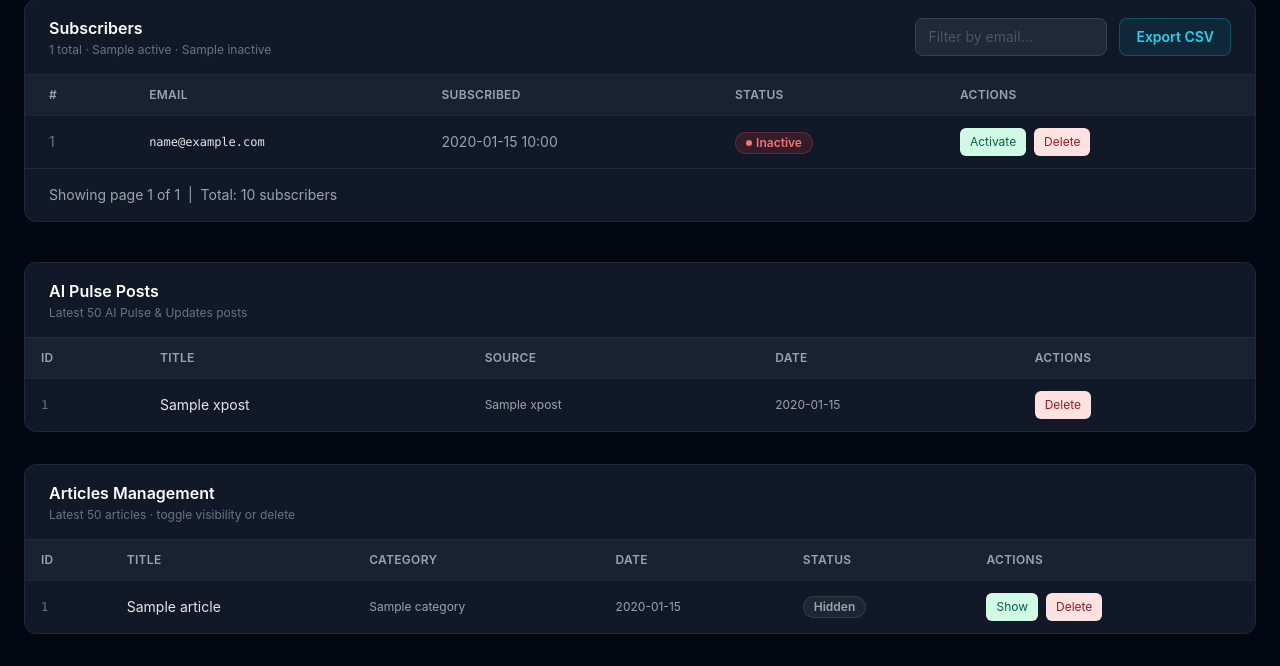
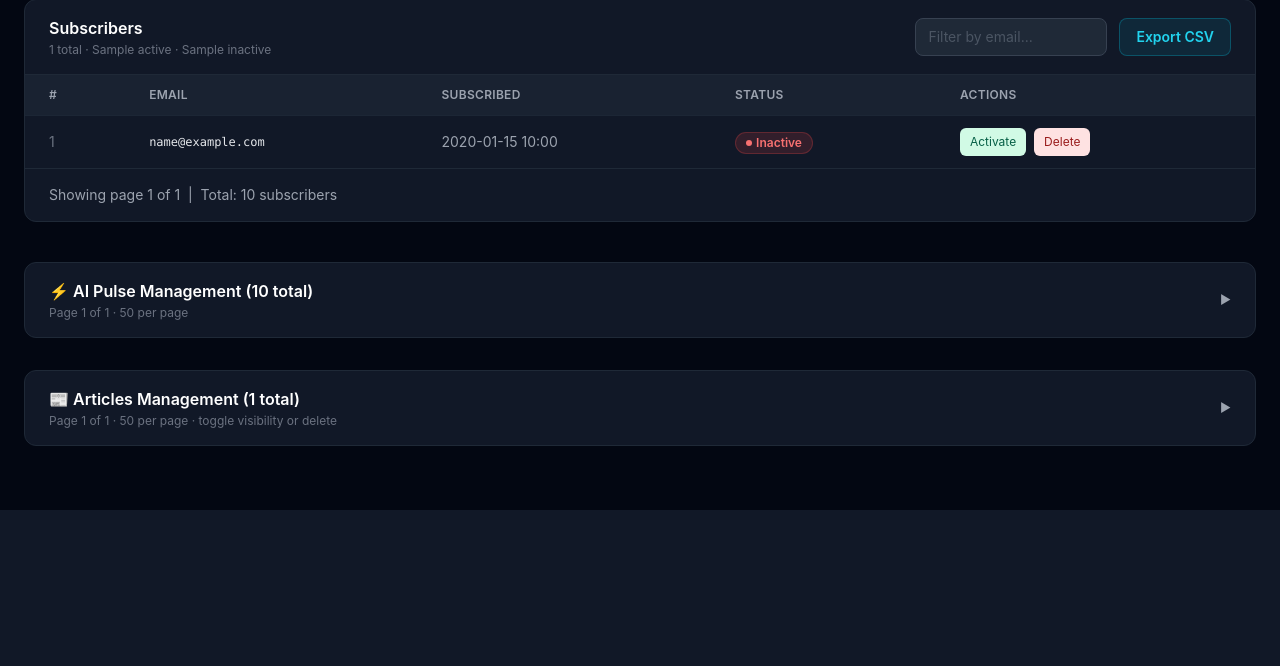
Before and after one commit to joetan79/ainews, a FastAPI app: template templates/admin.html in a window 1280 px wide. Shown: the part 694-1360 px from the top of the page. After the commit the page ends 1204 px from the top, so only its background shows below. Run offline with FastAPI, Linux system fonts and the light colour scheme; the template is opened without the code that fills it: most values are stand-ins (such as "Sample title", 1, 10 or a date in 2020); some libraries are stand-ins or nearby versions.

Commit message:
Auto sync 2026-04-22 12:01:49 | main.py,templates/admin.html,

```diff
--- a/main.py
+++ b/main.py
@@ -425,9 +425,15 @@ def admin_page(
     msg: Optional[str] = None,
     xpost_added: int = 0,
     xpost_deleted: int = 0,
+    article_added: int = 0,
+    article_deleted: int = 0,
     sub_page: int = 1,
+    art_page: int = 1,
+    xpost_page: int = 1,
 ):
     import math
+    PAGE_SIZE = 50
+
     total_subs = db.query(Subscriber).count()
     sub_total_pages = max(1, math.ceil(total_subs / 10))
     sub_page = max(1, min(sub_page, sub_total_pages))
@@ -449,12 +455,27 @@ def admin_page(
         NewsArticle.published_date >= today_start
     ).count()
 
-    articles = db.query(NewsArticle).order_by(
-        NewsArticle.published_date.desc()
-    ).limit(50).all()
+    art_total_pages = max(1, math.ceil(total_articles / PAGE_SIZE))
+    art_page = max(1, min(art_page, art_total_pages))
+    articles = (
+        db.query(NewsArticle)
+        .order_by(NewsArticle.published_date.desc(), NewsArticle.id.desc())
+        .offset((art_page - 1) * PAGE_SIZE)
+        .limit(PAGE_SIZE)
+        .all()
+    )
 
     from database import XPost
-    xposts = db.query(XPost).order_by(XPost.id.desc()).limit(50).all()
+    xpost_total = db.query(XPost).count()
+    xpost_total_pages = max(1, math.ceil(xpost_total / PAGE_SIZE))
+    xpost_page = max(1, min(xpost_page, xpost_total_pages))
+    xposts = (
+        db.query(XPost)
+        .order_by(XPost.published_date.desc(), XPost.id.desc())
+        .offset((xpost_page - 1) * PAGE_SIZE)
+        .limit(PAGE_SIZE)
+        .all()
+    )
 
     abbot_total_ever, dedup_count = _read_agentbot_stats()
 
@@ -472,10 +493,17 @@ def admin_page(
             "inactive_subs": inactive_subs,
             "total_subs": total_subs,
             "articles": articles,
+            "art_page": art_page,
+            "art_total_pages": art_total_pages,
             "xposts": xposts,
+            "xpost_page": xpost_page,
+            "xpost_total": xpost_total,
+            "xpost_total_pages": xpost_total_pages,
             "msg": msg,
             "xpost_added": xpost_added,
             "xpost_deleted": xpost_deleted,
+            "article_added": article_added,
+            "article_deleted": article_deleted,
             "abbot_total_ever": abbot_total_ever,
             "dedup_count": dedup_count,
         },
--- a/templates/admin.html
+++ b/templates/admin.html
@@ -40,6 +40,18 @@
     {% if xpost_deleted %}
     <div class="mb-6 bg-emerald-500/15 border border-emerald-500/30 text-emerald-400 text-sm font-medium px-4 py-3 rounded-xl">
       ✅ AI Pulse post deleted.
+    </div>
+    {% endif %}
+
+    {% if article_added %}
+    <div class="mb-6 bg-emerald-500/15 border border-emerald-500/30 text-emerald-400 text-sm font-medium px-4 py-3 rounded-xl">
+      ✅ Article added.
+    </div>
+    {% endif %}
+
+    {% if article_deleted %}
+    <div class="mb-6 bg-emerald-500/15 border border-emerald-500/30 text-emerald-400 text-sm font-medium px-4 py-3 rounded-xl">
+      ✅ Article deleted.
     </div>
     {% endif %}
 
@@ -291,74 +303,95 @@
       </div>
     </div>
 
-    <!-- AI Pulse Posts Management -->
-    <div class="bg-gray-900 border border-gray-800 rounded-xl overflow-hidden mb-8">
-      <div class="px-6 py-4 border-b border-gray-800">
-        <h2 class="text-base font-semibold text-white">AI Pulse Posts</h2>
-        <p class="text-xs text-gray-500 mt-0.5">Latest 50 AI Pulse &amp; Updates posts</p>
+    <!-- AI Pulse Management (collapsible) -->
+    <div class="bg-gray-900 border border-gray-800 rounded-xl mb-8 overflow-hidden">
+      <button type="button"
+              onclick="toggleSection('xpulse-management-body', 'xpulse-management-arrow')"
+              class="w-full px-6 py-4 flex items-center justify-between text-left hover:bg-gray-800/40 transition-colors"
+              style="background:transparent; border:none; cursor:pointer;">
+        <div>
+          <h2 class="text-base font-semibold text-white">⚡ AI Pulse Management ({{ xpost_total }} total)</h2>
+          <p class="text-xs text-gray-500 mt-0.5">Page {{ xpost_page }} of {{ xpost_total_pages }} &middot; 50 per page</p>
         </div>
-
+        <span id="xpulse-management-arrow" style="color:#9CA3AF; font-size:12px; transition:transform 0.3s ease; display:inline-block; flex-shrink:0; margin-left:12px;">▶</span>
+      </button>
+      <div id="xpulse-management-body" style="max-height:0; overflow:hidden; transition:max-height 0.5s ease;">
         <div class="overflow-x-auto">
           <table class="w-full text-sm">
             <thead>
               <tr class="bg-gray-800/60 text-gray-400 text-xs uppercase tracking-wide">
-              <th class="px-4 py-3 text-left font-semibold">ID</th>
                 <th class="px-4 py-3 text-left font-semibold">Title</th>
                 <th class="px-4 py-3 text-left font-semibold">Source</th>
-              <th class="px-4 py-3 text-left font-semibold">Date</th>
+                <th class="px-4 py-3 text-left font-semibold">Published</th>
                 <th class="px-4 py-3 text-left font-semibold">Actions</th>
               </tr>
             </thead>
             <tbody>
               {% for p in xposts %}
               <tr class="border-t border-gray-800/60 hover:bg-gray-800/30 transition-colors">
-              <td class="px-4 py-3 text-gray-500 font-mono text-xs">{{ p.id }}</td>
                 <td class="px-4 py-3 text-gray-200 max-w-xs">
-                <a href="{{ p.source_url }}" target="_blank"
-                   class="hover:text-cyan-400 transition-colors"
+                  <a href="{{ p.source_url }}" target="_blank" class="hover:text-cyan-400 transition-colors"
                      style="display:-webkit-box; -webkit-line-clamp:2; -webkit-box-orient:vertical; overflow:hidden;">
                     {{ p.title[:60] }}{% if p.title|length > 60 %}…{% endif %}
                   </a>
                 </td>
                 <td class="px-4 py-3 text-gray-400 whitespace-nowrap text-xs">{{ p.source_name or '—' }}</td>
-              <td class="px-4 py-3 text-gray-400 whitespace-nowrap text-xs">
-                {{ p.published_date[:10] if p.published_date else '—' }}
-              </td>
+                <td class="px-4 py-3 text-gray-400 whitespace-nowrap text-xs">{{ p.published_date[:10] if p.published_date else '—' }}</td>
                 <td class="px-4 py-3 whitespace-nowrap">
-                <button onclick="deleteXPost({{ p.id }})"
-                    style="padding:4px 10px; border-radius:6px;
-                           border:none; cursor:pointer;
-                           font-size:12px; background:#FEE2E2;
-                           color:#991B1B;">
+                  <button onclick="deleteXPost({{ p.id }}, {{ xpost_page }}, {{ art_page }})"
+                      style="padding:4px 10px; border-radius:6px; border:none; cursor:pointer; font-size:12px; background:#FEE2E2; color:#991B1B;">
                     Delete
                   </button>
                 </td>
               </tr>
               {% else %}
               <tr>
-              <td colspan="5" class="px-6 py-12 text-center text-gray-600">No AI Pulse posts yet.</td>
+                <td colspan="4" class="px-6 py-12 text-center text-gray-600">No AI Pulse posts yet.</td>
               </tr>
               {% endfor %}
             </tbody>
           </table>
         </div>
+        <div class="px-6 py-4 border-t border-gray-800 flex flex-wrap items-center justify-between gap-3">
+          <span class="text-sm text-gray-400">Page {{ xpost_page }} of {{ xpost_total_pages }} &middot; {{ xpost_total }} total</span>
+          <div class="flex items-center gap-2">
+            {% if xpost_page > 1 %}
+            <a href="/admin?art_page={{ art_page }}&xpost_page={{ xpost_page - 1 }}"
+               class="text-sm text-gray-300 bg-gray-800 border border-gray-700 px-3 py-1.5 rounded-lg hover:bg-gray-700 transition-colors">
+              ← Previous
+            </a>
+            {% endif %}
+            {% if xpost_page < xpost_total_pages %}
+            <a href="/admin?art_page={{ art_page }}&xpost_page={{ xpost_page + 1 }}"
+               class="text-sm text-gray-300 bg-gray-800 border border-gray-700 px-3 py-1.5 rounded-lg hover:bg-gray-700 transition-colors">
+              Next →
+            </a>
+            {% endif %}
+          </div>
+        </div>
+      </div>
     </div>
 
-    <!-- Articles Management -->
-    <div class="bg-gray-900 border border-gray-800 rounded-xl overflow-hidden">
-      <div class="px-6 py-4 border-b border-gray-800">
-        <h2 class="text-base font-semibold text-white">Articles Management</h2>
-        <p class="text-xs text-gray-500 mt-0.5">Latest 50 articles &middot; toggle visibility or delete</p>
+    <!-- Articles Management (collapsible) -->
+    <div class="bg-gray-900 border border-gray-800 rounded-xl mb-8 overflow-hidden">
+      <button type="button"
+              onclick="toggleSection('articles-management-body', 'articles-management-arrow')"
+              class="w-full px-6 py-4 flex items-center justify-between text-left hover:bg-gray-800/40 transition-colors"
+              style="background:transparent; border:none; cursor:pointer;">
+        <div>
+          <h2 class="text-base font-semibold text-white">📰 Articles Management ({{ total_articles }} total)</h2>
+          <p class="text-xs text-gray-500 mt-0.5">Page {{ art_page }} of {{ art_total_pages }} &middot; 50 per page &middot; toggle visibility or delete</p>
         </div>
-
+        <span id="articles-management-arrow" style="color:#9CA3AF; font-size:12px; transition:transform 0.3s ease; display:inline-block; flex-shrink:0; margin-left:12px;">▶</span>
+      </button>
+      <div id="articles-management-body" style="max-height:0; overflow:hidden; transition:max-height 0.5s ease;">
         <div class="overflow-x-auto">
           <table class="w-full text-sm">
             <thead>
               <tr class="bg-gray-800/60 text-gray-400 text-xs uppercase tracking-wide">
-              <th class="px-4 py-3 text-left font-semibold">ID</th>
                 <th class="px-4 py-3 text-left font-semibold">Title</th>
                 <th class="px-4 py-3 text-left font-semibold">Category</th>
-              <th class="px-4 py-3 text-left font-semibold">Date</th>
+                <th class="px-4 py-3 text-left font-semibold">Published</th>
                 <th class="px-4 py-3 text-left font-semibold">Status</th>
                 <th class="px-4 py-3 text-left font-semibold">Actions</th>
               </tr>
@@ -366,58 +399,61 @@
             <tbody>
               {% for a in articles %}
               <tr id="article-row-{{ a.id }}" class="border-t border-gray-800/60 hover:bg-gray-800/30 transition-colors">
-              <td class="px-4 py-3 text-gray-500 font-mono text-xs">{{ a.id }}</td>
                 <td class="px-4 py-3 text-gray-200 max-w-xs">
-                <a href="/article/{{ a.id }}" target="_blank"
-                   class="hover:text-cyan-400 transition-colors line-clamp-2"
+                  <a href="/article/{{ a.id }}" target="_blank" class="hover:text-cyan-400 transition-colors"
                      style="display:-webkit-box; -webkit-line-clamp:2; -webkit-box-orient:vertical; overflow:hidden;">
-                  {{ a.title }}
+                    {{ a.title[:60] }}{% if a.title|length > 60 %}…{% endif %}
                   </a>
                 </td>
                 <td class="px-4 py-3 text-gray-400 whitespace-nowrap text-xs">{{ a.category or '—' }}</td>
                 <td class="px-4 py-3 text-gray-400 whitespace-nowrap text-xs">
-                {% if a.published_date %}
-                  {{ a.published_date.strftime("%Y-%m-%d") }}
-                {% else %}
-                  —
-                {% endif %}
+                  {% if a.published_date %}{{ a.published_date.strftime("%Y-%m-%d") }}{% else %}—{% endif %}
                 </td>
                 <td class="px-4 py-3">
                   {% if a.is_published %}
-                  <span class="inline-flex items-center gap-1 text-xs font-semibold bg-emerald-500/15 text-emerald-400 border border-emerald-500/25 px-2.5 py-0.5 rounded-full">
-                    Published
-                  </span>
+                    <span class="inline-flex items-center text-xs font-semibold bg-emerald-500/15 text-emerald-400 border border-emerald-500/25 px-2.5 py-0.5 rounded-full">Published</span>
                   {% else %}
-                  <span class="inline-flex items-center gap-1 text-xs font-semibold bg-gray-500/15 text-gray-400 border border-gray-500/25 px-2.5 py-0.5 rounded-full">
-                    Hidden
-                  </span>
+                    <span class="inline-flex items-center text-xs font-semibold bg-gray-500/15 text-gray-400 border border-gray-500/25 px-2.5 py-0.5 rounded-full">Hidden</span>
                   {% endif %}
                 </td>
                 <td class="px-4 py-3 whitespace-nowrap">
                   <button onclick="toggleArticle({{ a.id }})"
-                    style="padding:4px 10px; border-radius:6px;
-                           border:none; cursor:pointer;
-                           font-size:12px; margin-right:4px;
+                      style="padding:4px 10px; border-radius:6px; border:none; cursor:pointer; font-size:12px; margin-right:4px;
                              background: {{ '#F1F5F9' if a.is_published else '#D1FAE5' }};
                              color: {{ '#334155' if a.is_published else '#065F46' }};">
                     {{ 'Hide' if a.is_published else 'Show' }}
                   </button>
-                <button onclick="deleteArticle({{ a.id }}, '{{ a.title | replace("'", "\\'") }}')"
-                    style="padding:4px 10px; border-radius:6px;
-                           border:none; cursor:pointer;
-                           font-size:12px; background:#FEE2E2;
-                           color:#991B1B;">
+                  <button onclick="deleteArticle({{ a.id }}, {{ art_page }}, {{ xpost_page }})"
+                      style="padding:4px 10px; border-radius:6px; border:none; cursor:pointer; font-size:12px; background:#FEE2E2; color:#991B1B;">
                     Delete
                   </button>
                 </td>
               </tr>
               {% else %}
               <tr>
-              <td colspan="6" class="px-6 py-12 text-center text-gray-600">No articles yet.</td>
+                <td colspan="5" class="px-6 py-12 text-center text-gray-600">No articles yet.</td>
               </tr>
               {% endfor %}
             </tbody>
           </table>
+        </div>
+        <div class="px-6 py-4 border-t border-gray-800 flex flex-wrap items-center justify-between gap-3">
+          <span class="text-sm text-gray-400">Page {{ art_page }} of {{ art_total_pages }} &middot; {{ total_articles }} total</span>
+          <div class="flex items-center gap-2">
+            {% if art_page > 1 %}
+            <a href="/admin?art_page={{ art_page - 1 }}&xpost_page={{ xpost_page }}"
+               class="text-sm text-gray-300 bg-gray-800 border border-gray-700 px-3 py-1.5 rounded-lg hover:bg-gray-700 transition-colors">
+              ← Previous
+            </a>
+            {% endif %}
+            {% if art_page < art_total_pages %}
+            <a href="/admin?art_page={{ art_page + 1 }}&xpost_page={{ xpost_page }}"
+               class="text-sm text-gray-300 bg-gray-800 border border-gray-700 px-3 py-1.5 rounded-lg hover:bg-gray-700 transition-colors">
+              Next →
+            </a>
+            {% endif %}
+          </div>
+        </div>
       </div>
     </div>
 
@@ -500,23 +536,42 @@
       }
     }
 
-    async function deleteArticle(id, title) {
-      if (!confirm(`Delete article: "${title}"?\nThis cannot be undone.`)) return;
+    async function deleteArticle(id, artPage, xpostPage) {
+      if (!confirm('Delete this article? This cannot be undone.')) return;
       const r = await fetch(`/admin/article/${id}`, {method: 'DELETE'});
       const data = await r.json();
       if (data.status === 'success') {
-        document.getElementById(`article-row-${id}`).remove();
+        window.location.href = `/admin?article_deleted=1&art_page=${artPage}&xpost_page=${xpostPage}`;
       }
     }
 
-    function deleteXPost(id) {
+    async function deleteXPost(id, xpostPage, artPage) {
       if (!confirm('Delete this AI Pulse post?')) return;
-      const form = document.createElement('form');
-      form.method = 'POST';
-      form.action = `/admin/delete-xpost/${id}`;
-      document.body.appendChild(form);
-      form.submit();
+      const r = await fetch(`/admin/delete-xpost/${id}`, {method: 'POST'});
+      if (r.ok) {
+        window.location.href = `/admin?xpost_deleted=1&art_page=${artPage}&xpost_page=${xpostPage}`;
       }
+    }
+
+    document.addEventListener("DOMContentLoaded", function () {
+      const params = new URLSearchParams(window.location.search);
+      var artPage = parseInt(params.get("art_page") || "1");
+      var xpostPage = parseInt(params.get("xpost_page") || "1");
+      var openArt = artPage > 1 || params.get("article_deleted") === "1" || params.get("article_added") === "1";
+      var openXpost = xpostPage > 1 || params.get("xpost_deleted") === "1" || params.get("xpost_added") === "1";
+      if (openArt) {
+        var c = document.getElementById("articles-management-body");
+        var a = document.getElementById("articles-management-arrow");
+        if (c) c.style.maxHeight = "10000px";
+        if (a) a.style.transform = "rotate(90deg)";
+      }
+      if (openXpost) {
+        var c2 = document.getElementById("xpulse-management-body");
+        var a2 = document.getElementById("xpulse-management-arrow");
+        if (c2) c2.style.maxHeight = "10000px";
+        if (a2) a2.style.transform = "rotate(90deg)";
+      }
+    });
   </script>
 </body>
 </html>
```
Lines whose indentation alone changed are shown as unchanged.
